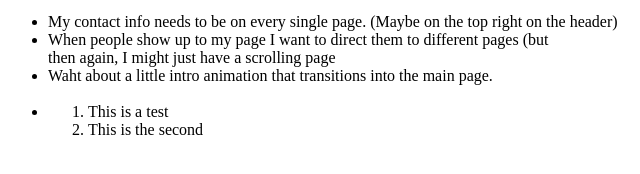
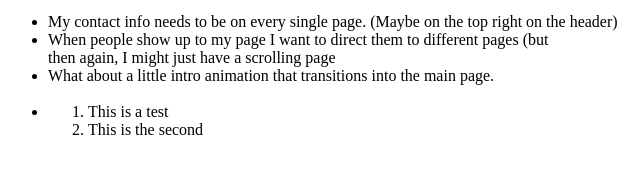
Before and after one commit to alainmelchor/Portfolio, a plain HTML site: page static/index.html in a window 1280 px wide. Shown: the part 202-376 px from the top of the page, 0-640 px from the left. Drawn offline with Linux system fonts and the light colour scheme.

Commit message:
Testing a commit for sanity

```diff
--- a/static/index.html
+++ b/static/index.html
@@ -25,7 +25,7 @@
       <li>My contact info needs to be on every single page. (Maybe on the top right on the header)</li>
       <li>When people show up to my page I want to direct them to different pages (but <br>
       then again, I might just have a scrolling page</li>
-      <li>Waht about a little intro animation that transitions into the main page.</li>
+      <li>What about a little intro animation that transitions into the main page.</li>
       <br>
       <li><ol><li>This is a test</li>
         <li>This is the second</li></ol></li>
```
